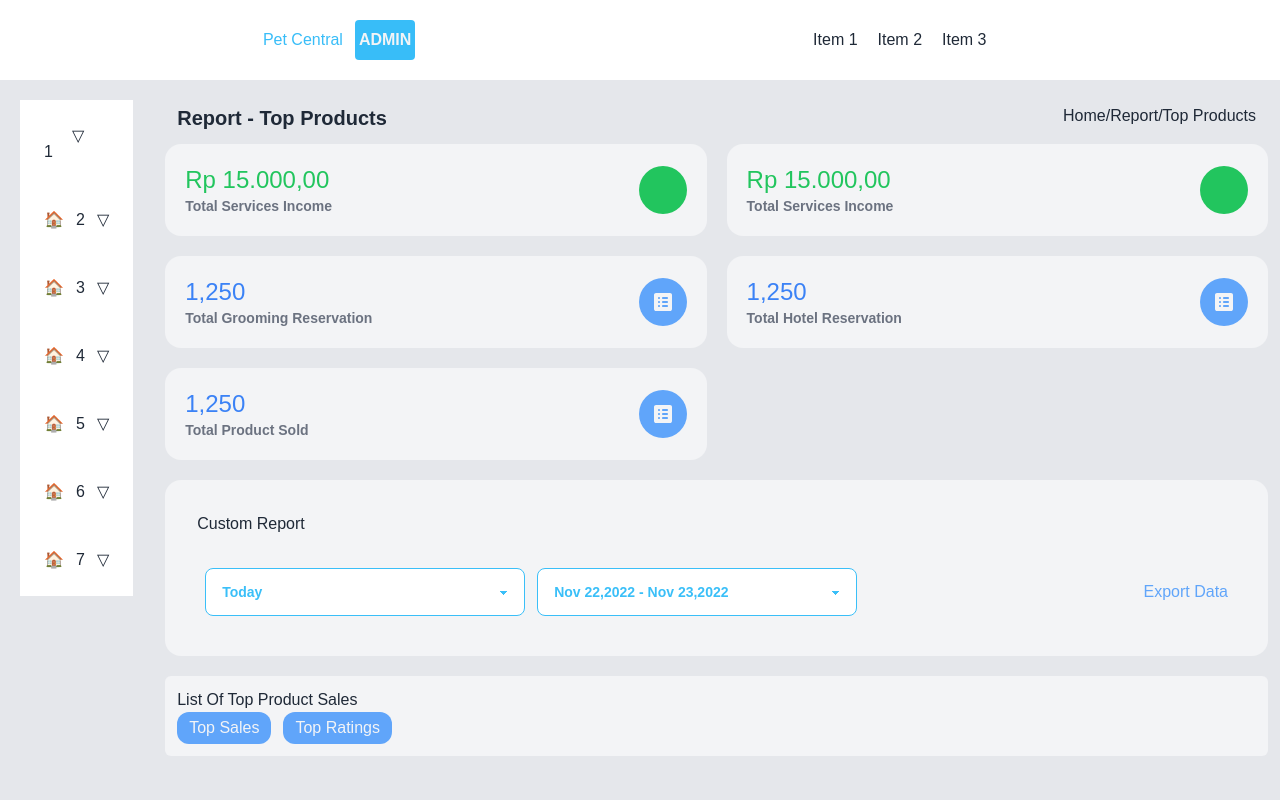
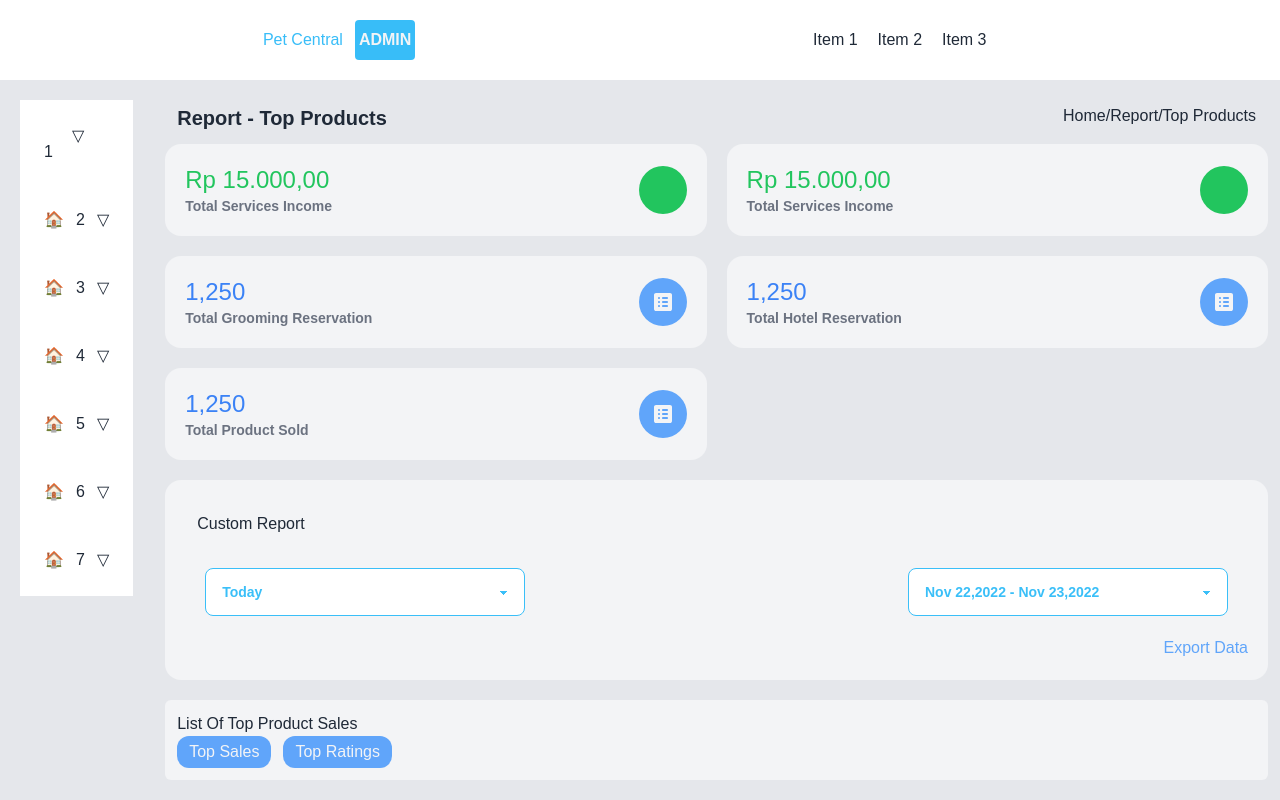
Before and after one commit to hawkf07/store-dashboard-project-react, a React (Vite) app: page / in a window 1280 px wide. Built offline with nearby package versions, Linux system fonts and the light colour scheme; some icons are missing.

Commit message:
fix layout

```diff
--- a/src/components/CustomReportSection.tsx
+++ b/src/components/CustomReportSection.tsx
@@ -16,10 +16,10 @@ const CustomReport = () => {
             <option selected>Nov 22,2022 - Nov 23,2022</option>
             <option>20-21-23</option>
           </select>
-          <div className="w-full flex text-blue-400 items-center justify-end gap-2">
-            <Icon icon="mdi:download-outline" className="text-blue-400 " />
-            <p>Export Data</p>
-          </div>
+        </div>
+        <div className="w-full flex text-blue-400 items-center justify-end gap-2">
+          <Icon icon="mdi:download-outline" className="text-blue-400 " />
+          <p>Export Data</p>
         </div>
       </Card>
     </section>
```
